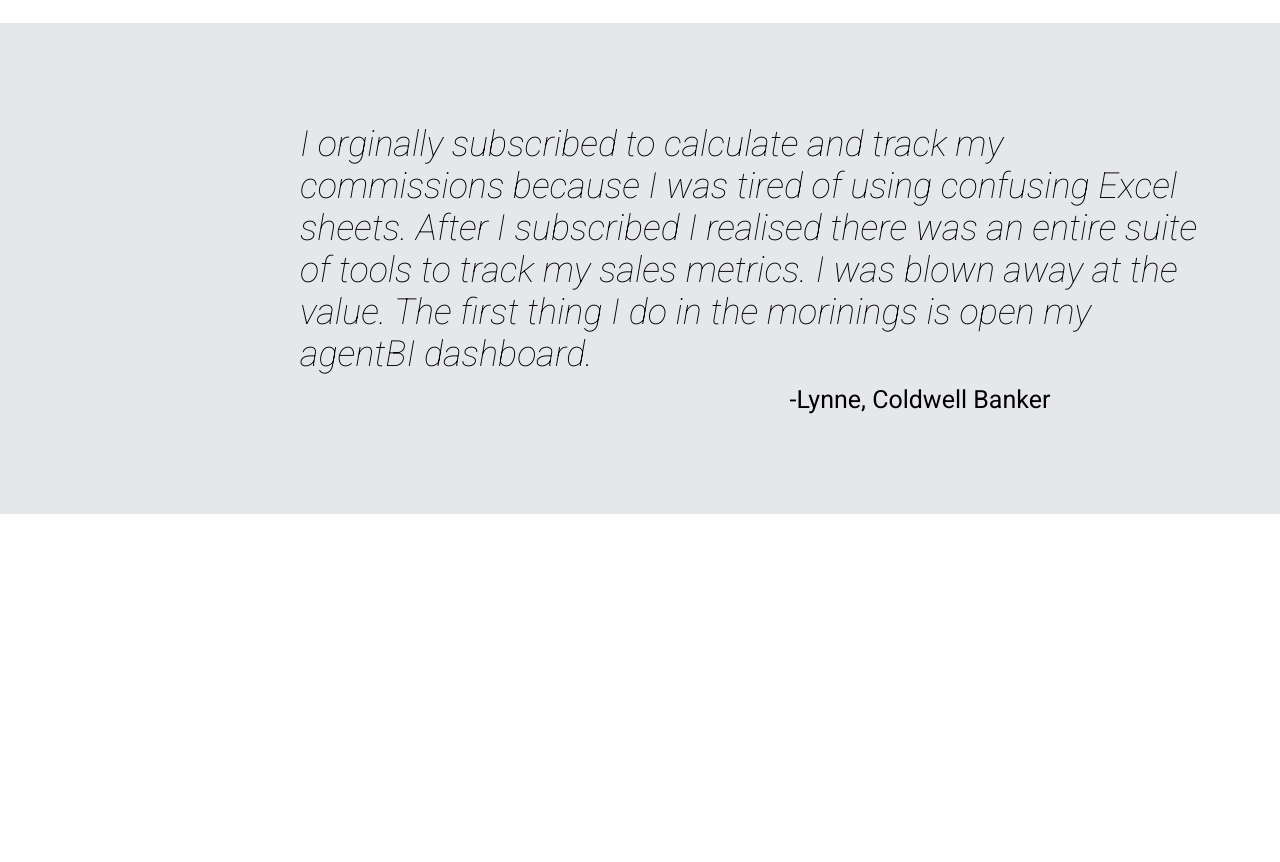
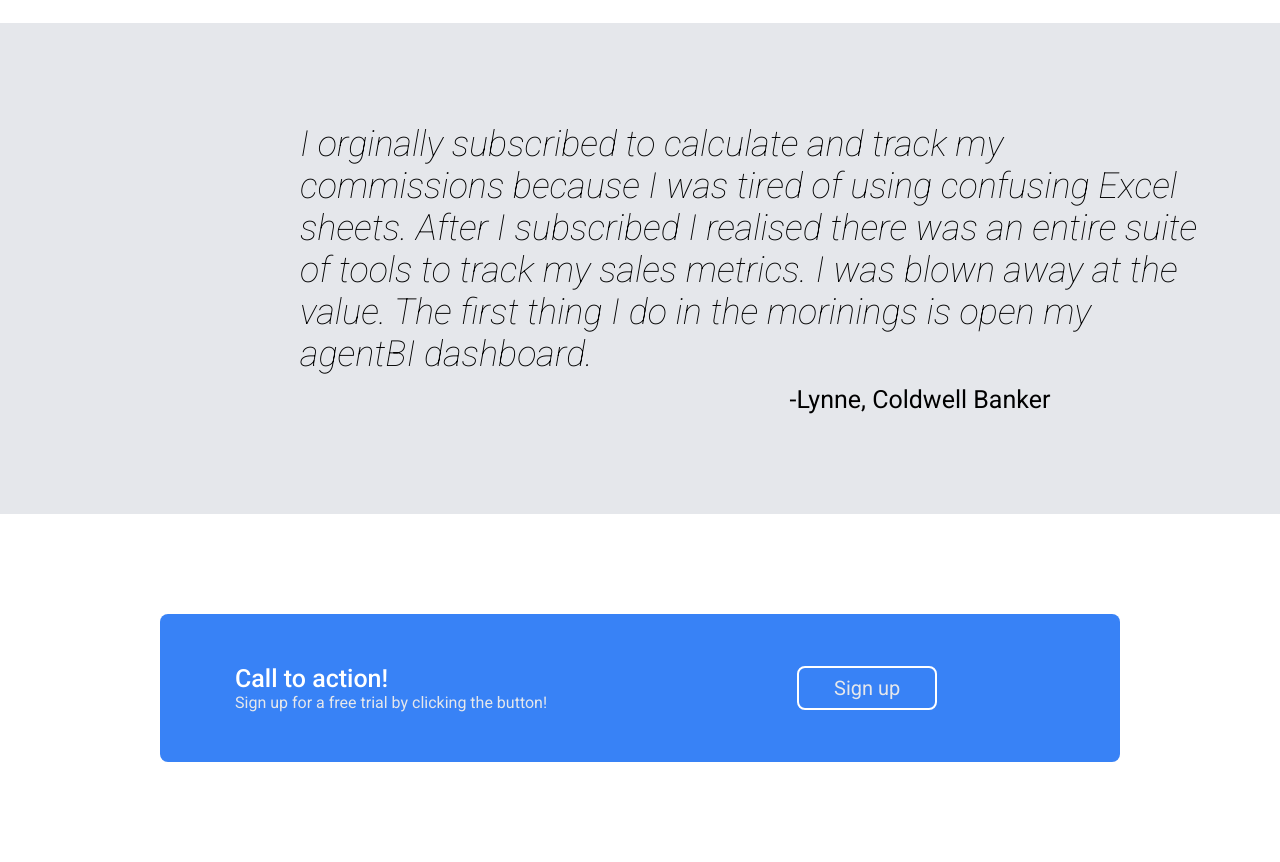
Before and after one commit to sagittariusAsparagus/agentbi, a plain HTML site: page index.html in a window 1280 px wide. Shown: the part 1120-1982 px from the top of the page. Before the commit the page ends 1634 px from the top, so only its background shows below. Drawn offline with Linux system fonts and the light colour scheme.

Commit message:
added call to action section

```diff
--- a/index.html
+++ b/index.html
@@ -7,7 +7,7 @@
     <link rel="stylesheet" href="./styles.css">
     <link rel="preconnect" href="https://fonts.googleapis.com">
     <link rel="preconnect" href="https://fonts.gstatic.com" crossorigin>
-    <link href="https://fonts.googleapis.com/css2?family=Roboto:ital,wght@0,100;0,300;0,400;0,700;1,100&display=swap" rel="stylesheet">
+    <link href="https://fonts.googleapis.com/css2?family=Roboto:ital,wght@0,100;0,300;0,400;0,500;0,600;0,700;1,100&display=swap" rel="stylesheet">
     <title>agentBI</title>
 </head>
 <body>
@@ -51,5 +51,22 @@
         <div class="testimonial">I orginally subscribed to calculate and track my commissions because I was tired of using confusing Excel sheets. After I subscribed I realised there was an entire suite of tools to track my sales metrics. I was blown away at the value. The first thing I do in the morinings is open my agentBI dashboard.</div>
         <div class="testimonialwriter">-Lynne, Coldwell Banker</div>
     </div>
+    <div class ="bottomsection">
+        <div class="calltoactioncontainer">
+            <div class ="calltoactiontextcontainer">
+                <div class="calltoactiontext">
+                    Call to action!
+                </div>
+                <div class="belowcalltoactiontext">
+                    Sign up for a free trial by clicking the button!
+                </div>
+            </div>
+            <div class="calltoactionbuttoncontainer">
+                <button class="calltoactionbutton">
+                    Sign up
+                </button>
+            </div>
+        </div>
+    </div>
 </body>
 </html>
--- a/styles.css
+++ b/styles.css
@@ -194,3 +194,69 @@ ul {
         font-size: 25px;
         padding: 0px 40px 100px 600px;
     }
+
+    .bottomsection{
+        display: flex;
+        justify-content: center;
+        align-items: center;
+
+    }
+
+    .calltoactioncontainer {
+        display: flex;
+        margin: 100px 100px;
+        padding: 50px 75px;
+        background-color: #3882f6;
+        border-radius: 8px;
+        width: 75%;
+
+    }
+
+    .calltoactiontextcontainer {
+        display: flex;
+        flex-direction: column;
+        margin-right: 250px;
+
+    }
+
+    .calltoactiontext {
+        font-size: 25px;
+        color: white;
+        font-weight: 500;
+
+    }
+
+    .belowcalltoactiontext {
+        color: #e5e7eb
+
+    }
+
+    .calltoactionbuttoncontainer {
+        display: flex;
+        justify-content: center;
+        align-items: center;
+
+    }
+
+    .calltoactionbutton {
+        padding: 8px 35px;
+        border-style: solid;
+        border-radius: 8px;
+        border-color: white;
+        color: #e5e7eb;
+        background-color: #3882f6;
+        text-decoration: none;
+        font-size: 20px;
+        transition: all 0.2s;
+    }
+
+        .calltoactionbutton:hover{
+            background-color:#2073f5;
+            }
+            @media all and (max-width:30em){
+           .calltoactionbutton{
+            display:block;
+            margin:0.2em auto;
+            }
+
+    }
```
